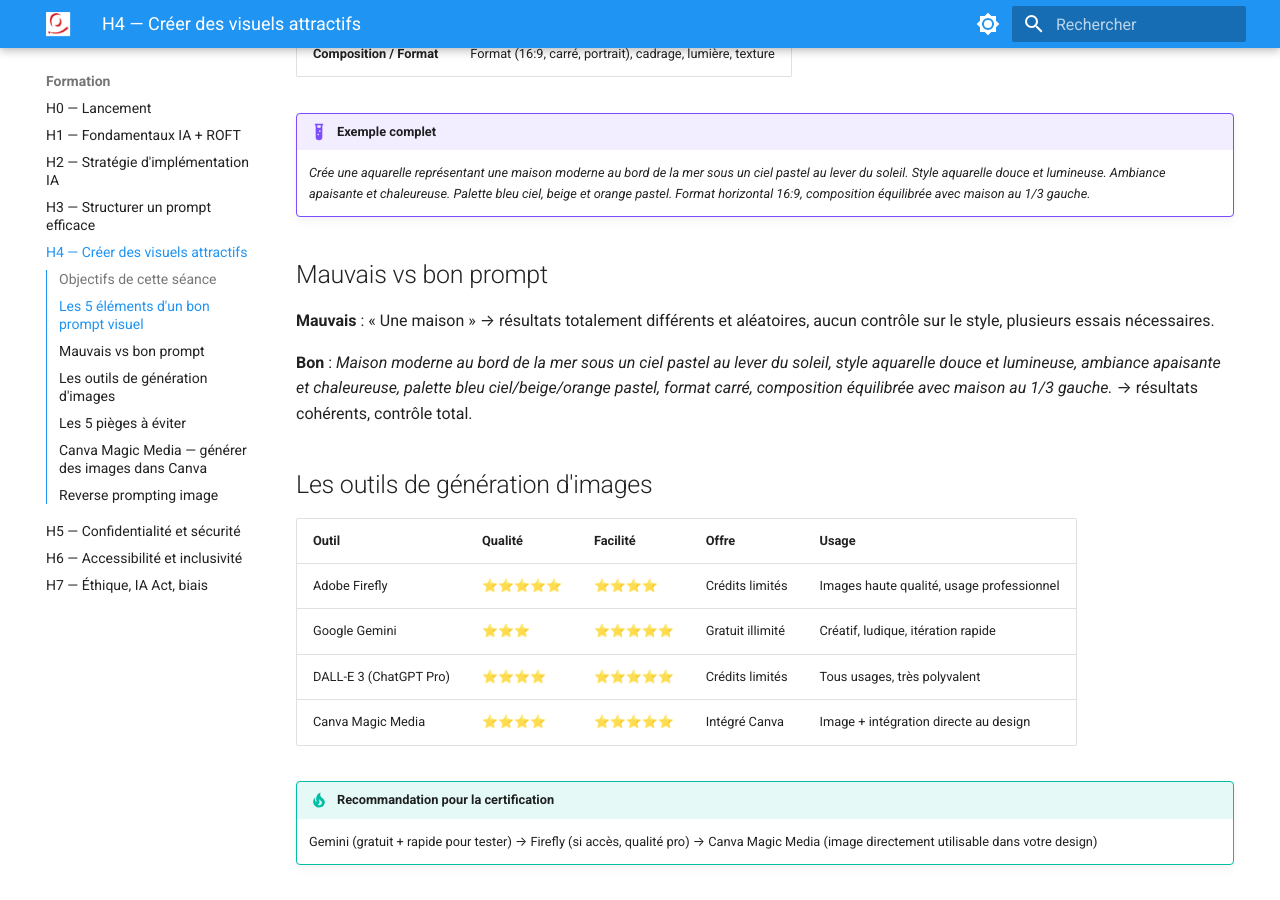
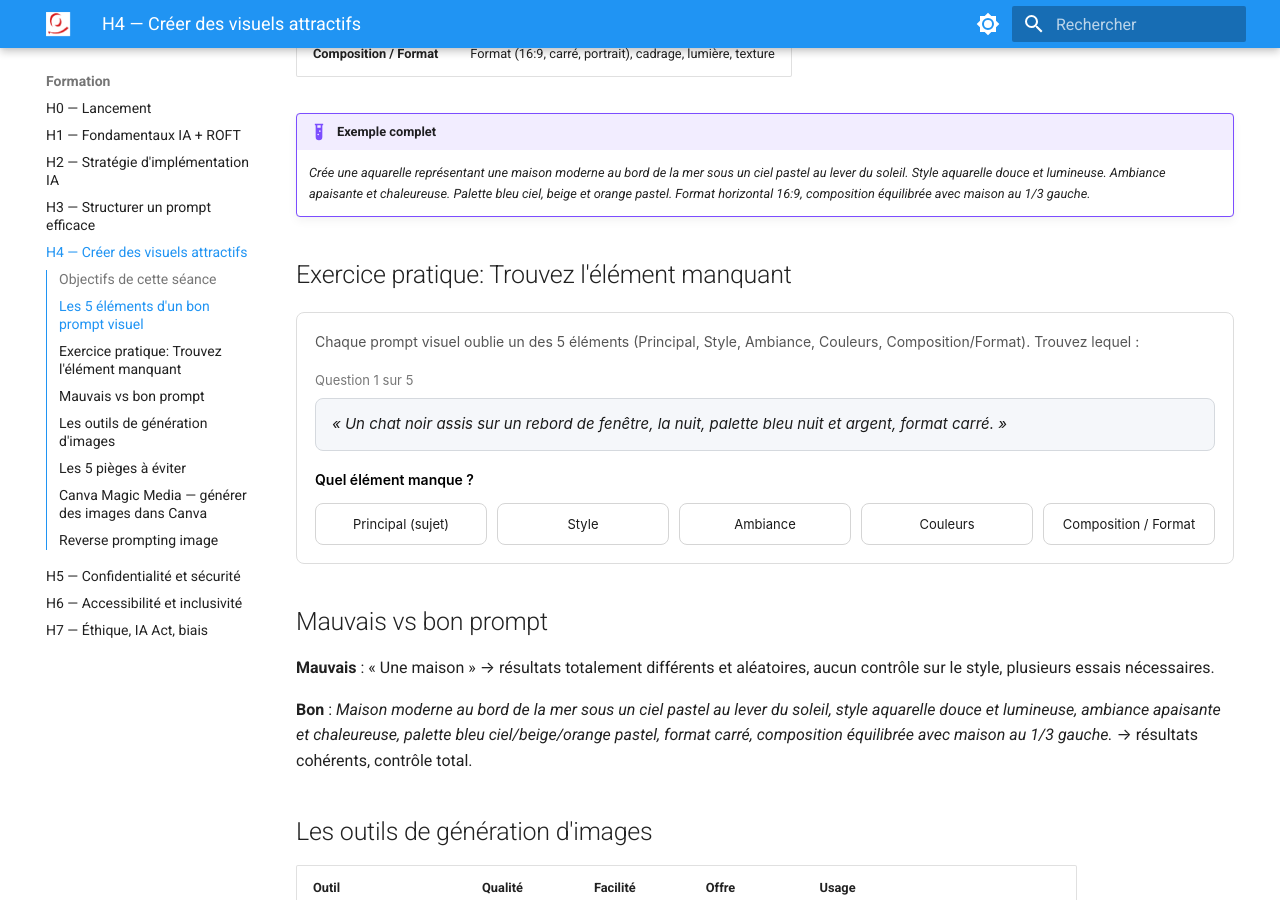
Before and after one commit to pierre-l-hue/wiki-formation-ia, an MkDocs documentation site: the page built from docs/formation/h4.md, in a window 1280 px wide and 900 px high, scrolled down 758 px. Built offline with MkDocs 1.6.1 and Material for MkDocs 9.7.7, drawn with Linux system fonts in a browser that asks for light colours; some of the changed lines change nothing that is shown.

Commit message:
Update h4.md

```diff
--- a/docs/formation/h4.md
+++ b/docs/formation/h4.md
@@ -22,6 +22,110 @@
 !!! example "Exemple complet"
     *Crée une aquarelle représentant une maison moderne au bord de la mer sous un ciel pastel au lever du soleil. Style aquarelle douce et lumineuse. Ambiance apaisante et chaleureuse. Palette bleu ciel, beige et orange pastel. Format horizontal 16:9, composition équilibrée avec maison au 1/3 gauche.*
 
+## Exercice pratique: Trouvez l'élément manquant
+<!-- ==================================================== -->
+<!-- DEBUT DU MINI-JEU : TROUVEZ L'ELEMENT MANQUANT       -->
+<!-- ==================================================== -->
+
+<div style="background: #ffffff; padding: 18px; border-radius: 8px; border: 1px solid #ddd; margin: 20px 0; color: #1a1a1a; font-family: -apple-system, BlinkMacSystemFont, 'Segoe UI', Roboto, sans-serif;">
+  <p style="font-size: 14px; color: #555; margin-top: 0; margin-bottom: 16px;">Chaque prompt visuel oublie un des 5 éléments (Principal, Style, Ambiance, Couleurs, Composition/Format). Trouvez lequel :</p>
+
+  <div id="find-element-progress" style="font-size: 13px; color: #777; margin-bottom: 8px;"></div>
+  <div id="find-element-prompt-box" style="font-size: 15px; font-style: italic; padding: 14px 16px; background: #f5f7fa; border: 1px solid #d5d9de; border-radius: 8px; margin-bottom: 18px; color: #1a1a1a; line-height: 1.5;"></div>
+  <div style="font-size: 14px; font-weight: 600; margin-bottom: 12px; color: #000;">Quel élément manque ?</div>
+
+  <div id="find-element-choices" style="display: grid; grid-template-columns: repeat(auto-fit, minmax(140px, 1fr)); gap: 10px;"></div>
+  <div id="find-element-feedback" style="display: none; margin-top: 16px; padding: 14px 16px; border-radius: 8px; font-size: 14px; line-height: 1.4;"></div>
+
+  <button id="find-element-next" style="display: none; margin-top: 14px; padding: 8px 16px; border: 1px solid #999; border-radius: 6px; background: #fff; cursor: pointer; font-size: 13px;">Question suivante</button>
+  <div id="find-element-score" style="display: none; margin-top: 20px; padding: 16px; background: #eef4fb; border: 1px solid #b8d3ec; border-radius: 8px; font-size: 15px; font-weight: 600; text-align: center;"></div>
+</div>
+
+<script>
+(function() {
+  const allElements = ["Principal (sujet)", "Style", "Ambiance", "Couleurs", "Composition / Format"];
+  const questions = [
+    { prompt: "Un chat noir assis sur un rebord de fenêtre, la nuit, palette bleu nuit et argent, format carré.", correct: "Style", explain: "Aucun style n'est précisé (aquarelle, réaliste, flat design...)." },
+    { prompt: "Portrait dans un style réaliste, ambiance chaleureuse et intime, format portrait 4:5.", correct: "Couleurs", explain: "Aucune palette de couleurs n'est donnée." },
+    { prompt: "Une maison au bord de la mer, style aquarelle douce, palette bleu ciel et beige, composition équilibrée.", correct: "Ambiance", explain: "Aucune ambiance n'est décrite (apaisante, mystérieuse, festive...)." },
+    { prompt: "Illustration flat design d'une salle de classe moderne, ambiance joyeuse et dynamique, palette jaune et turquoise.", correct: "Composition / Format", explain: "Ni le format (carré, 16:9...) ni la composition ne sont précisés." },
+    { prompt: "Style vectoriel minimaliste, ambiance calme, palette vert et blanc, format carré 1:1.", correct: "Principal (sujet)", explain: "On ne sait toujours pas ce que représente l'image !" }
+  ];
+
+  let i = 0;
+  let scoreCount = 0;
+  const progress = document.getElementById('find-element-progress');
+  const promptBox = document.getElementById('find-element-prompt-box');
+  const choicesEl = document.getElementById('find-element-choices');
+  const feedback = document.getElementById('find-element-feedback');
+  const nextBtn = document.getElementById('find-element-next');
+  const scoreEl = document.getElementById('find-element-score');
+
+  function render() {
+    if (!promptBox) return;
+    feedback.style.display = 'none';
+    nextBtn.style.display = 'none';
+    progress.textContent = "Question " + (i + 1) + " sur " + questions.length;
+    promptBox.textContent = "« " + questions[i].prompt + " »";
+    choicesEl.innerHTML = '';
+
+    allElements.forEach(el => {
+      const btn = document.createElement('button');
+      btn.style.cssText = "text-align: center; padding: 12px 10px; border: 1px solid #d5d5d5; border-radius: 8px; background: #ffffff; cursor: pointer; font-size: 13px; color: #1a1a1a; width: 100%; transition: background 0.2s;";
+      btn.textContent = el;
+      btn.addEventListener('click', () => answer(el, btn));
+      choicesEl.appendChild(btn);
+    });
+  }
+
+  function answer(chosen, btn) {
+    const q = questions[i];
+    const allBtns = choicesEl.querySelectorAll('button');
+
+    allBtns.forEach(b => {
+      b.disabled = true;
+      if (b.textContent === q.correct) {
+        b.style.background = "#e6f4ea";
+        b.style.borderColor = "#4a9b5e";
+      }
+    });
+
+    if (chosen === q.correct) {
+      feedback.style.background = "#e6f4ea";
+      feedback.style.border = "1px solid #a8d5b5";
+      feedback.style.color = "#1e4620";
+      feedback.textContent = "Exact. " + q.explain;
+      scoreCount++;
+    } else {
+      btn.style.background = "#fbe9e7";
+      btn.style.borderColor = "#c9564a";
+      feedback.style.background = "#fbe9e7";
+      feedback.style.border = "1px solid #e3b3ac";
+      feedback.style.color = "#6b241d";
+      feedback.textContent = "Pas celui-là. " + q.explain;
+    }
+
+    feedback.style.display = 'block';
+
+    if (i < questions.length - 1) {
+      nextBtn.style.display = 'inline-block';
+    } else {
+      scoreEl.style.display = 'block';
+      scoreEl.textContent = "Score : " + scoreCount + " / " + questions.length;
+    }
+  }
+
+  if (nextBtn) {
+    nextBtn.addEventListener('click', () => { i++; render(); });
+  }
+
+  render();
+})();
+</script>
+
+<!-- ==================================================== -->
+<!-- FIN DU MINI-JEU                                      -->
+<!-- ==================================================== -->
 ## Mauvais vs bon prompt
 
 **Mauvais** : « Une maison » → résultats totalement différents et aléatoires, aucun contrôle sur le style, plusieurs essais nécessaires.
```
